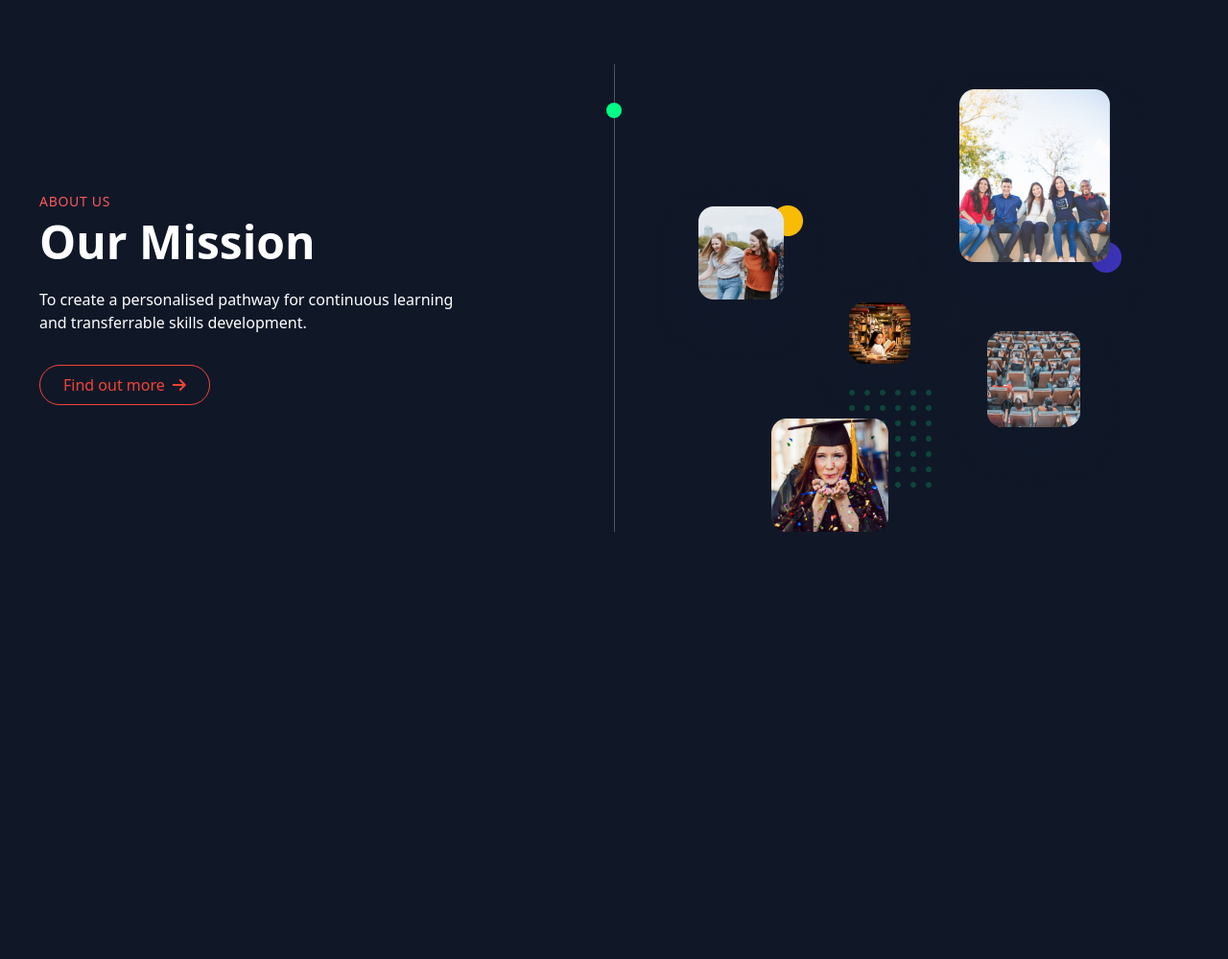
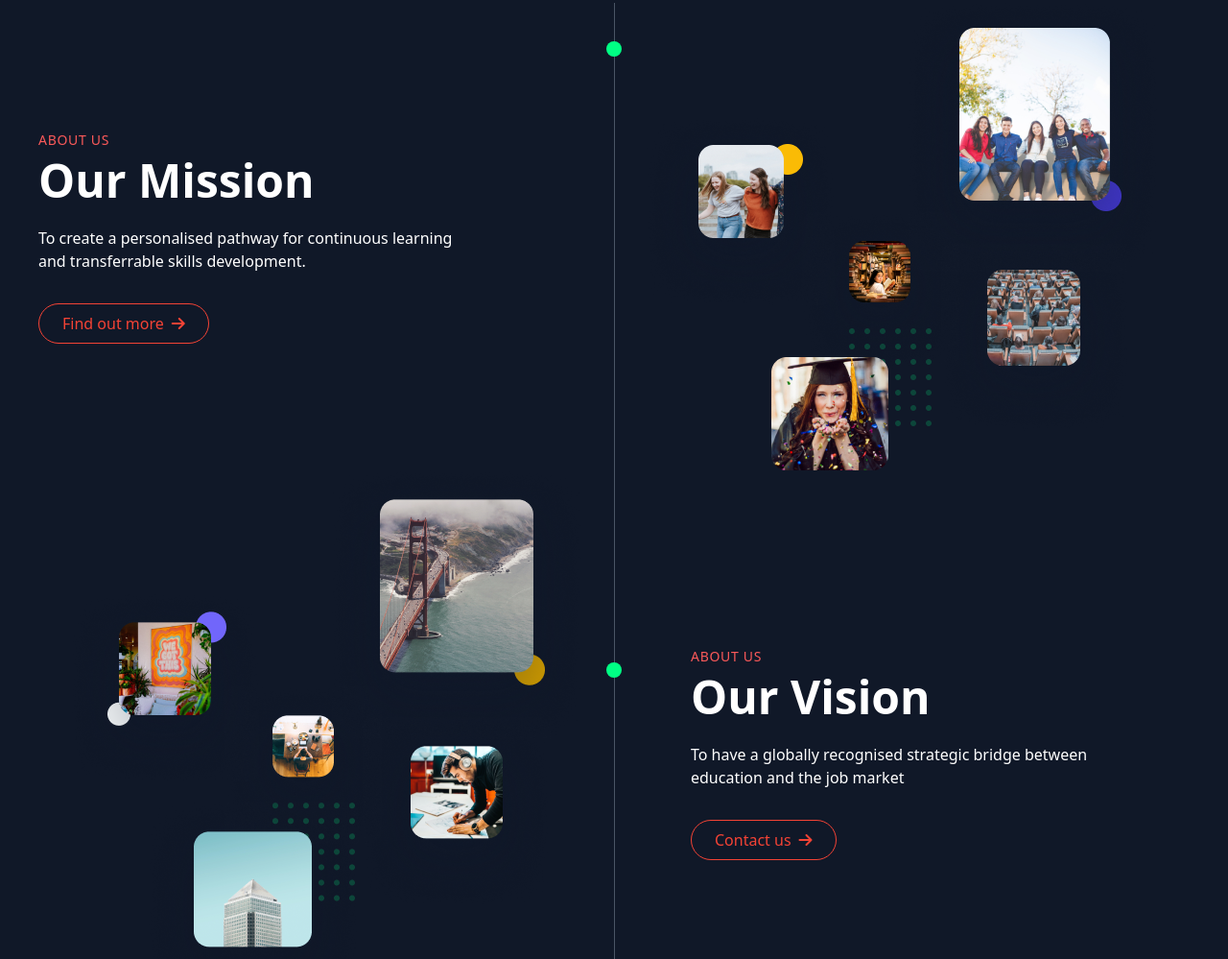
Before and after one commit to mahedihasan05/tailwind-css-assignment-2, a website built with Vite: page index.html in a window 1280 px wide. Shown: the part 1243-2242 px from the top of the page at 96% size. Before the commit the page ends 1861 px from the top, so only its background shows below. Built offline with nearby package versions, Linux system fonts and the light colour scheme.

Commit message:
vissionsection done

```diff
--- a/index.html
+++ b/index.html
@@ -153,10 +153,10 @@
 
 
     <!-- Mission Section -->
-    <section class="relative overflow-hidden py-16 px-4 md:px-10">
+    <section class="relative overflow-hidden px-4 md:px-10">
     <div class="max-w-7xl mx-auto flex flex-col lg:flex-row items-center relative">
 
-      <img src="images/Path.png" alt="path">
+
 
       <!-- Left Content -->
       <div class="w-full lg:w-1/2 z-10 text-center lg:text-left">
@@ -172,7 +172,7 @@
       </div>
 
       <!-- Vertical Line for Desktop -->
-      <div class="absolute top-10 left-1/2 transform -translate-x-1/2 w-4 h-4 bg-[#00FF84] rounded-full z-10"></div>
+      <div class="hidden lg:block absolute top-10 left-1/2 transform -translate-x-1/2 w-4 h-4 bg-[#00FF84] rounded-full z-10"></div>
             <div class="hidden lg:block absolute top-0 bottom-0 left-1/2 w-px bg-[#9A9CA5] dark:bg-gray-600"></div>
 
 
@@ -183,6 +183,47 @@
       </div>
     </div>
   </section>
+
+
+
+  <!-- Vision Section -->
+    <section class="relative px-4 md:px-10">
+    <div class="max-w-7xl mx-auto flex flex-col lg:flex-row items-center relative">
+
+
+
+      <!-- Left Content -->
+      <div class="w-full lg:w-1/2 mt-16 lg:mt-0 flex flex-wrap justify-center relative min-h-[400px]">
+        <img src="images/vision.png" alt="vision">
+      </div>
+
+      <!-- Vertical Line for Desktop -->
+      <div class="hidden lg:block absolute top-50 left-1/2 transform -translate-x-1/2 w-4 h-4 bg-[#00FF84] rounded-full z-10"></div>
+            <div class="hidden lg:block absolute top-0 bottom-0 left-1/2 w-px bg-[#9A9CA5] dark:bg-gray-600"></div>
+
+
+
+      <!-- Right Content -->
+    <div class="w-full lg:w-1/2 z-10 text-center pt-20 lg:text-left lg:pl-20">
+        <p class="text-[#FC5A5A] uppercase tracking-wider text-sm mb-2">About Us</p>
+        <h2 class="text-4xl md:text-5xl font-bold text-black mb-6 dark:text-white">Our Vision</h2>
+        <p class="text-black mb-6 max-w-md mx-auto lg:mx-0 dark:text-white">
+          To have a globally recognised strategic bridge between education and the job market
+        </p>
+        <button class="mt-2 inline-flex items-center gap-2 border border-[#F44335] text-[#F44335] px-6 py-2 rounded-full hover:bg-[#F44335] hover:text-white transition">
+          Contact us
+          <i class="fa-solid fa-arrow-right"></i>
+        </button>
+      </div>
+
+
+
+    </div>
+
+
+  </section>
+
+
 
 
 
```
Also changed, not shown: images/vision.png (renamed from images/Right.png).
